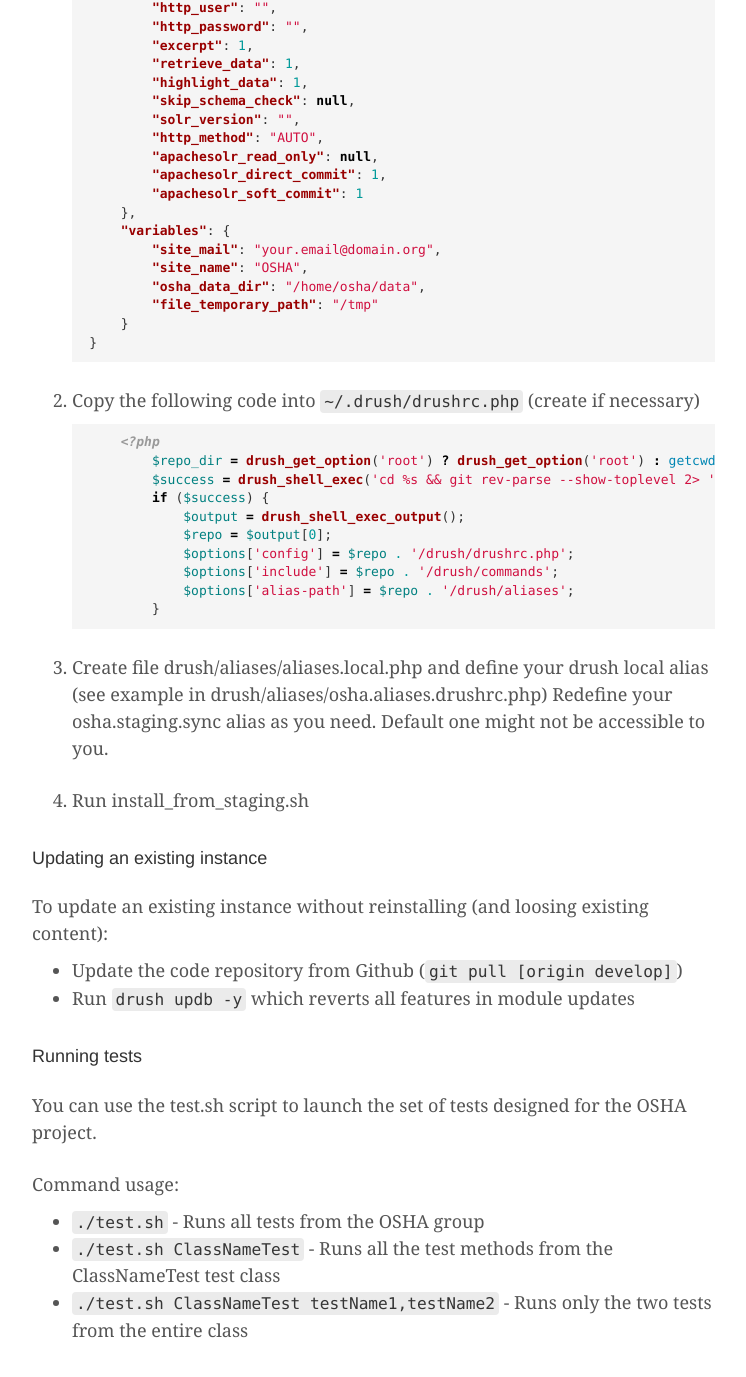
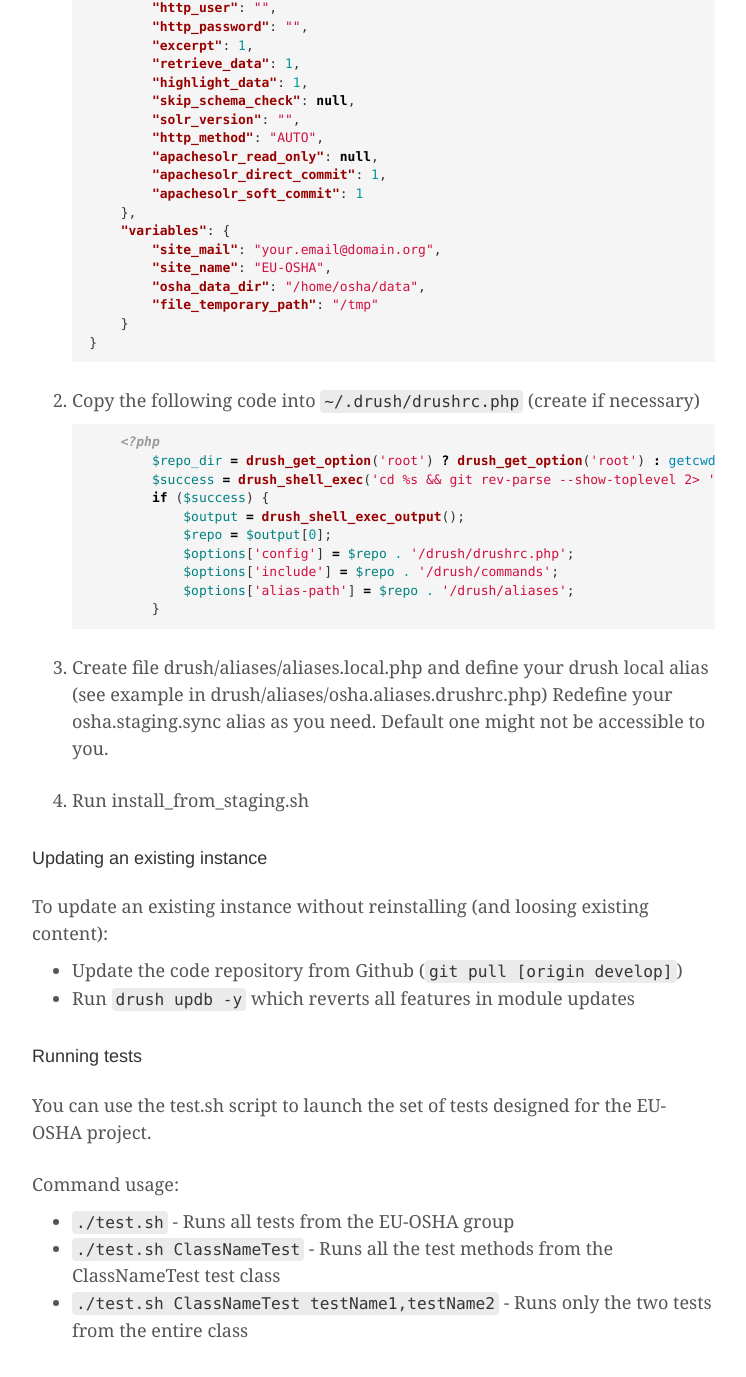
Before and after one commit to EU-OSHA/docs, a Jekyll site: the page built from IT-systems/osha-website/index.md, in a window 1280 px wide and 1400 px high, scrolled down 14324 px. Shown: the top 1377 px of the window, without its empty margins (88-834 px from the left). Built offline with Jekyll 4.4.1, drawn with Linux system fonts in a browser that asks for light colours; comment, search, counter and statistics services are not loaded; some of the changed text lies outside the part shown.

```diff
--- a/IT-systems/osha-website/index.md
+++ b/IT-systems/osha-website/index.md
@@ -7,7 +7,7 @@ EU-OSHA
 <small class="github">[osha-website](https://github.com/eu-osha/osha-website)</small>
 
 
-Build scripts and source code for the OSHA project
+Build scripts and source code for the EU-OSHA project
 
 [![Code Climate](https://codeclimate.com/github/EU-OSHA/osha-website/badges/gpa.svg)](https://codeclimate.com/github/EU-OSHA/osha-website)
 
@@ -58,7 +58,7 @@ osha_menu | Main and Footer Menus
 osha_migration | Migrate data from the old website
 osha_search | Search customizations
 osha_sitemap | Sitemap for xmlsitemap
-osha_sites_migration | Migrating content from other OSHA websites
+osha_sites_migration | Migrating content from other EU-OSHA websites
 osha_taxonomies | Project Specific Taxonomies
 osha_workflow | Custom Workflow Moderation
 
@@ -314,7 +314,7 @@ to `config.json` and customize to suit your environment
         },
         "variables": {
             "site_mail": "your.email@domain.org",
-            "site_name": "OSHA",
+            "site_name": "EU-OSHA",
             "osha_data_dir": "/home/osha/data",
             "file_temporary_path": "/tmp"
         }
@@ -349,11 +349,11 @@ To update an existing instance without reinstalling (and loosing existing conten
 
 #### Running tests
 
-You can use the test.sh script to launch the set of tests designed for the OSHA project.
+You can use the test.sh script to launch the set of tests designed for the EU-OSHA project.
 
 Command usage:
 
-- `./test.sh` - Runs all tests from the OSHA group
+- `./test.sh` - Runs all tests from the EU-OSHA group
 - `./test.sh ClassNameTest` - Runs all the test methods from the ClassNameTest test class
 - `./test.sh ClassNameTest testName1,testName2` - Runs only the two tests from the entire class
 [Edit this page](https://github.com/eu-osha/osha-website/edit/master/readme.md)
```
